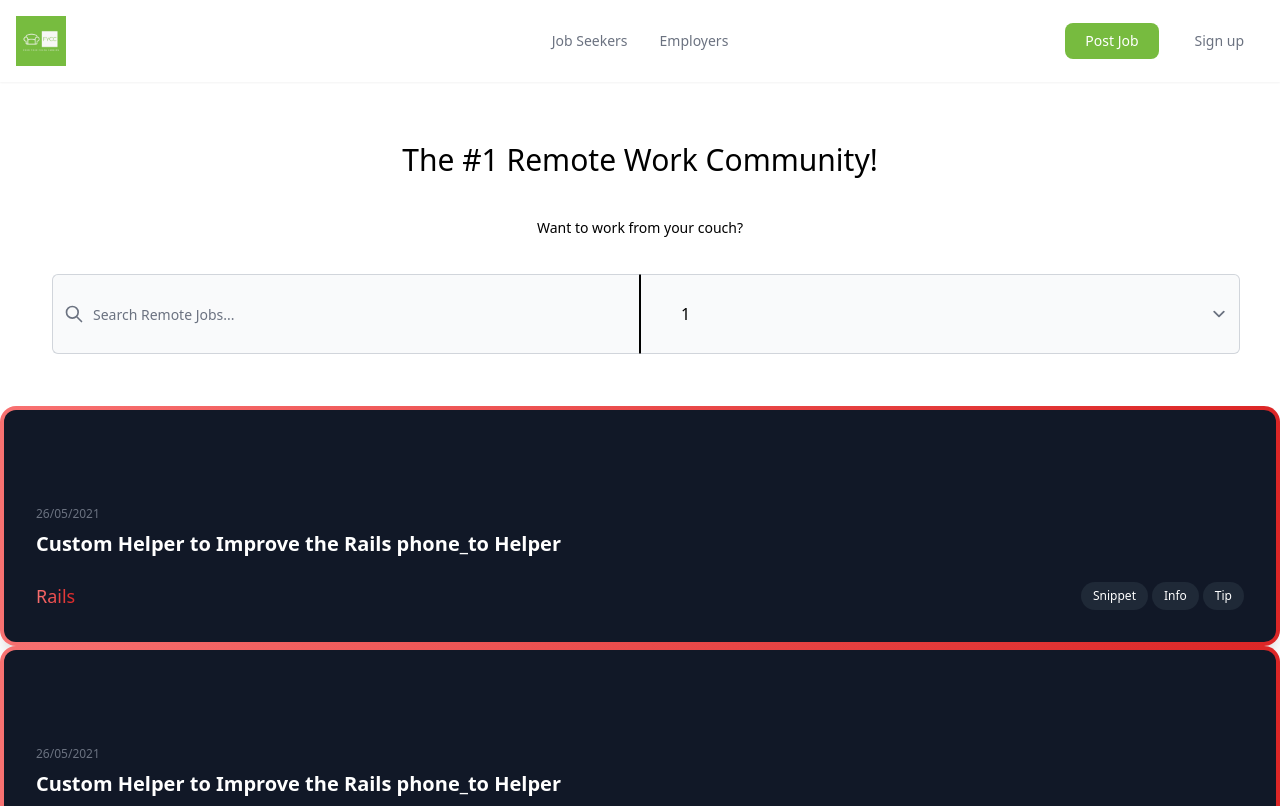
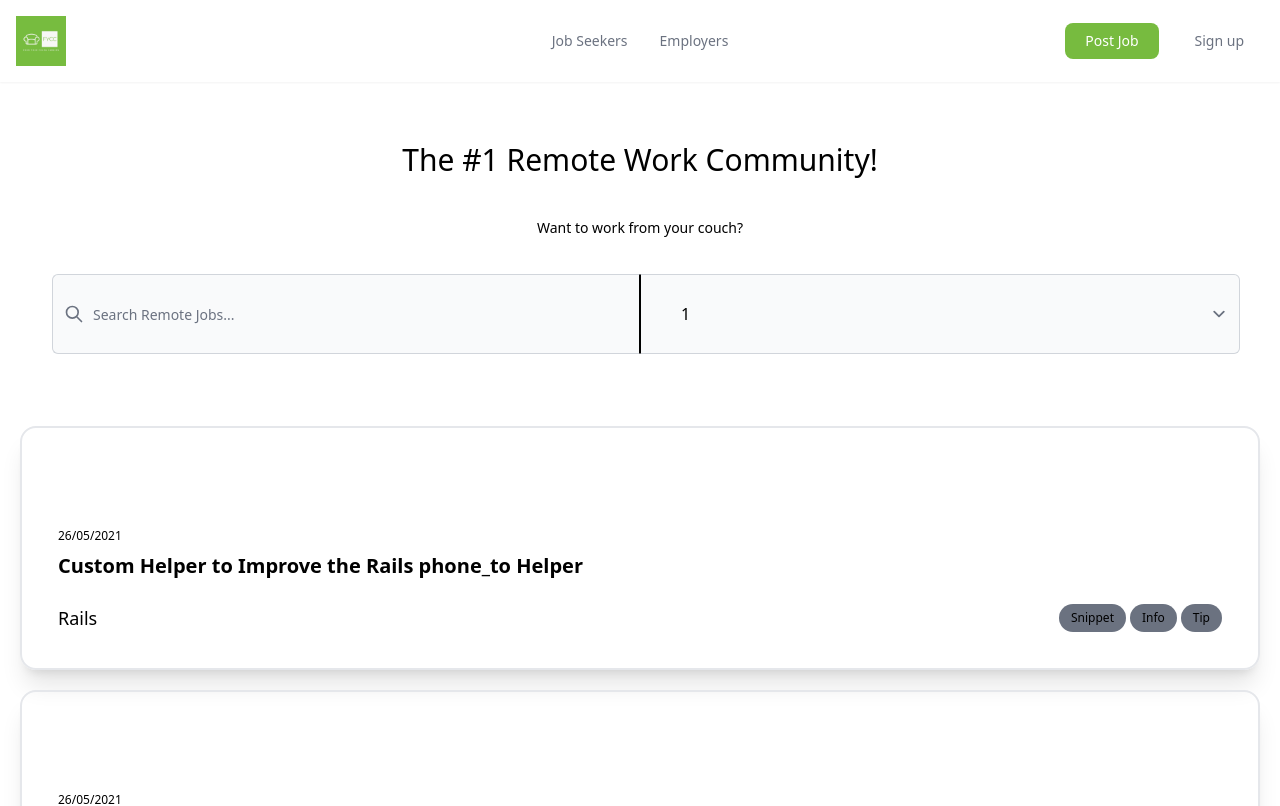
Before and after one commit to after-dark-codes/rem-jobs, a Next.js app: page / in a window 1280 px wide. Shown: the top 806 px of the page. Built offline with nearby package versions, Linux system fonts and the light colour scheme.

Commit message:
Update JobItem styles

```diff
--- a/components/JobItem.js
+++ b/components/JobItem.js
@@ -1,27 +1,25 @@
 function JobItem() {
   return (
-    <article className="p-1 shadow-xl rounded-2xl bg-gradient-to-r from-red-400 to-red-600">
+    <article className="m-5 p-1 shadow-xl rounded-2xl border-2">
       <a
         href=""
-        className="flex flex-col justify-end h-full p-6 bg-gray-900 sm:p-8 rounded-xl hover:bg-opacity-90"
+        className="flex flex-col justify-end h-full p-6 sm:p-8 rounded-xl hover:bg-opacity-90"
       >
         <div className="mt-16">
-          <p className="text-xs font-medium text-gray-500">26/05/2021</p>
-          <h5 className="mt-2 text-xl font-bold text-white">
+          <p className="text-xs font-medium text-black">26/05/2021</p>
+          <h5 className="mt-2 text-xl font-bold text-black">
             Custom Helper to Improve the Rails phone_to Helper
           </h5>
           <div className="flex items-center justify-between mt-6">
-            <p className="text-lg font-medium text-transparent bg-clip-text bg-gradient-to-r from-red-400 to-red-600">
-              Rails
-            </p>
+            <p className="text-lg font-medium text-black bg-clip-text">Rails</p>
             <ul className="flex space-x-1">
-              <li className="inline-block rounded-full text-white text-xs font-medium px-3 py-1.5 bg-gray-800">
+              <li className="inline-block rounded-full text-black text-xs font-medium px-3 py-1.5 bg-gray-500">
                 Snippet
               </li>
-              <li className="inline-block rounded-full text-white text-xs font-medium px-3 py-1.5 bg-gray-800">
+              <li className="inline-block rounded-full text-black text-xs font-medium px-3 py-1.5 bg-gray-500">
                 Info
               </li>
-              <li className="inline-block rounded-full text-white text-xs font-medium px-3 py-1.5 bg-gray-800">
+              <li className="inline-block rounded-full text-black text-xs font-medium px-3 py-1.5 bg-gray-500">
                 Tip
               </li>
             </ul>
--- a/components/JobList.js
+++ b/components/JobList.js
@@ -2,7 +2,7 @@ import JobItem from "./JobItem";
 
 function JobList() {
   return (
-    <>
+    <div className="">
       <JobItem />
       <JobItem />
       <JobItem />
@@ -11,7 +11,7 @@ function JobList() {
       <JobItem />
       <JobItem />
       <JobItem />
-    </>
+    </div>
   );
 }
 
```
